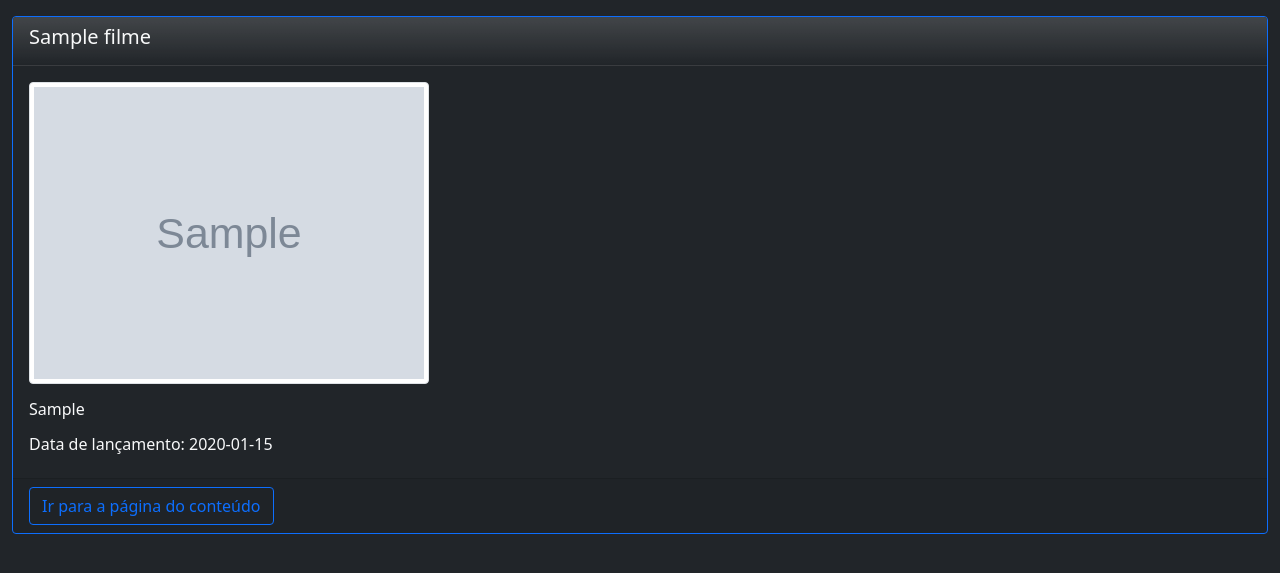
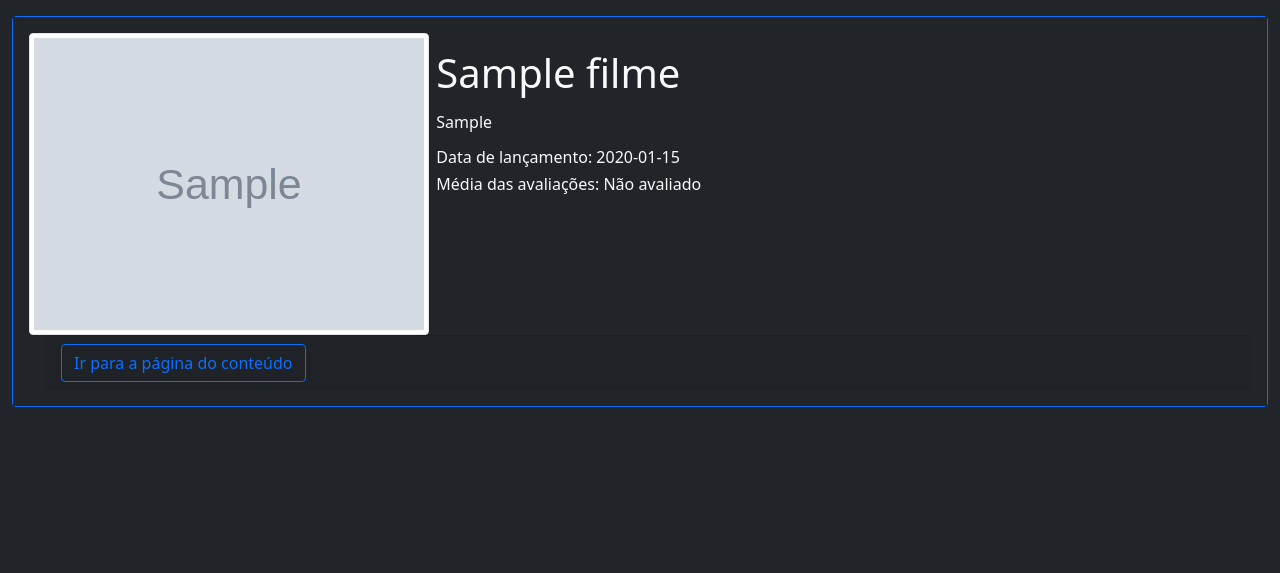
Before and after one commit to fortmea/pi3, a PHP site: page /lista.php in a window 1280 px wide. Shown: the part 66-639 px from the top of the page. Run offline with PHP 8.4, Linux system fonts and the light colour scheme; tables that the repository leaves empty hold one stand-in row (values such as "Sample post"); grey boxes marked "Sample" are stand-in pictures.

Commit message:
Mudanças visuais

```diff
--- a/lista.php
+++ b/lista.php
@@ -22,20 +22,29 @@
         $execqg->execute();
         while ($linha = $execqg->fetch(PDO::FETCH_OBJ)) { ?>
             <div class="card bg-dark border-primary mb-3">
-                <div class="card-header bg-dark bg-gradient">
-                    <h5><?= $linha->nome ?></h5>
-                </div>
+
                 <div class="card-body bg-dark">
                     <div>
-                        <img src=<?= $linha->imagem ?> class="img-thumbnail foto">
-                        <p>
-                        <h6><?= $linha->sinopse ?></h6>
-                        </p>
-                        <h6>Data de lançamento: <?=$linha->lancamento?></h6>
+                        <div class="row g-0">
+                            <div class="col-md-4">
+                                <img src=<?= $linha->imagem ?> class="img-thumbnail foto">
+
+                            </div>
+                            <div class="col-md-8">
+                                <p>
+                                <h1><?= $linha->nome ?></h1>
+                                </p>
+                                <p>
+                                <h6><?= $linha->sinopse ?></h6>
+                                </p>
+                                <h6>Data de lançamento: <?= $linha->lancamento ?></h6>
+                                <h6>Média das avaliações: Não avaliado</h6>
+                            </div>
+                        </div>
                     </div>
-                </div>
-                <div class="card-footer">
-                <a href="conteudo.php?id=<?=$linha->id?>" class="btn btn-outline-primary">Ir para a página do conteúdo</a>
+                    <div class="card-footer" style="margin-left:1em">
+                        <a href="conteudo.php?id=<?= $linha->id ?>" class="btn btn-outline-primary">Ir para a página do conteúdo</a>
+                    </div>
                 </div>
             </div>
         <?php
--- a/resources/css/style.css
+++ b/resources/css/style.css
@@ -19,6 +19,7 @@
     background-color: #fff;
     border: 1px solid #dee2e6;
     border-radius: .25rem;
+    width: 100%;
     /* max-width: 100%; */
     height: auto;
 }
```
Also changed, not shown: filmes.php (+20 -11 lines), series.php (+20 -11 lines).
